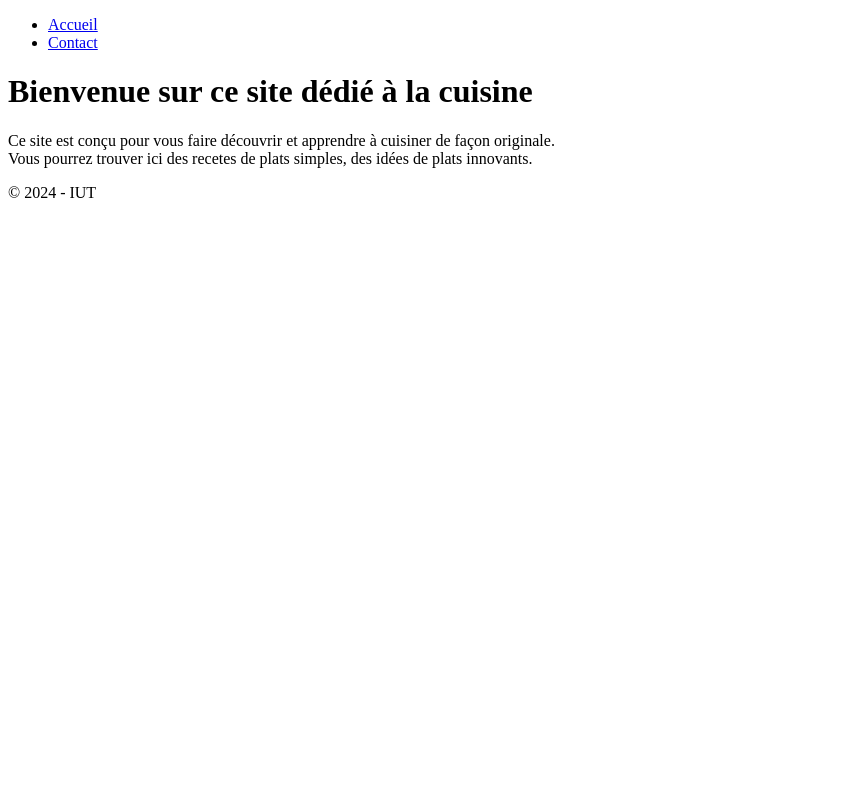
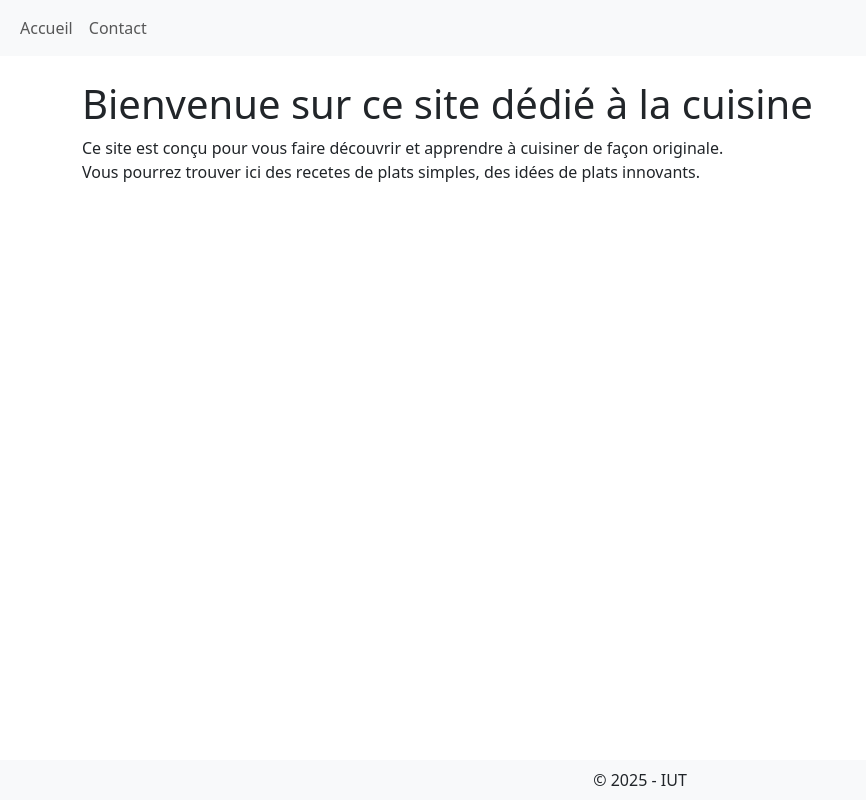
Before and after one commit to mgorce4/Lacosina, a PHP site: page /index.php in a window 1280 px wide. Shown: the whole page, without its empty margins (0-866 px from the left). Run offline with PHP 8.4, Linux system fonts and the light colour scheme.

Commit message:
Refactor index.php and add contact page with navigation updates

```diff
--- a/lacosina/index.php
+++ b/lacosina/index.php
@@ -1,10 +1,23 @@
 <?php
+// connexion à la base de données
+require_once __DIR__ . '/src/Models/connectDb.php';
 
-require_once(__DIR__.DIRECTORY_SEPARATOR.'src'.DIRECTORY_SEPARATOR.'Models'.DIRECTORY_SEPARATOR.'connectDb.php');
+// header
+require_once __DIR__ . '/src/Views/header.php';
 
-require_once(__DIR__.DIRECTORY_SEPARATOR.'src'.DIRECTORY_SEPARATOR.'Views'.DIRECTORY_SEPARATOR.'header.php');
+// routage simple
+$route = isset($_GET['c']) ? $_GET['c'] : 'home';
 
-require_once(__DIR__.DIRECTORY_SEPARATOR.'src'.DIRECTORY_SEPARATOR.'Controllers'.DIRECTORY_SEPARATOR.'homeController.php');
+switch ($route) {
+    case 'home':
+        require_once __DIR__ . '/src/Controllers/homeController.php';
+        break;
+    case 'contact':
+        require_once __DIR__ . '/src/Controllers/contactController.php';
+        break;
+    default:
+        echo "Page non trouvée";
+}
 
-require_once(__DIR__.DIRECTORY_SEPARATOR.'src'.DIRECTORY_SEPARATOR.'Views'.DIRECTORY_SEPARATOR.'footer.php');
-?>
+// footer
+require_once __DIR__ . '/src/Views/footer.php';
--- /dev/null
+++ b/lacosina/src/Controllers/contactController.php
@@ -0,0 +1,2 @@
+<?php
+require_once __DIR__ . '/../Views/contact.php';
--- /dev/null
+++ b/lacosina/src/Views/contact.php
@@ -0,0 +1,2 @@
+<h1>Contact</h1>
+<p>Vous pouvez nous contacter à l’adresse suivante : contact@lacosina.fr</p>
--- a/lacosina/src/Views/footer.php
+++ b/lacosina/src/Views/footer.php
@@ -1,3 +1,9 @@
-<footer>
-    <div>&copy; 2024 - IUT</div>
-</footer>
+    </div> <!-- fin container -->
+
+    <footer>
+        <div class="text-center fixed-bottom bg-light p-2">
+            &copy; <?php echo date("Y"); ?> - IUT
+        </div>
+    </footer>
+</body>
+</html>
--- a/lacosina/src/Views/header.php
+++ b/lacosina/src/Views/header.php
@@ -4,16 +4,26 @@
     <meta charset="UTF-8">
     <meta name="viewport" content="width=device-width, initial-scale=1.0">
     <title>La Cosina</title>
+
+    <!-- Bootstrap CSS -->
+    <link href="https://cdn.jsdelivr.net/npm/bootstrap@5.3.3/dist/css/bootstrap.min.css" rel="stylesheet">
+    <!-- Bootstrap JS -->
+    <script src="https://cdn.jsdelivr.net/npm/bootstrap@5.3.3/dist/js/bootstrap.bundle.min.js"></script>
 </head>
 <body>
-    <nav>
-        <ul>
-            <li>
-                <a href='?c=home'>Accueil</a>
-            </li>
-            <li>
-                <a href='?c=contact'>Contact</a>
-            </li>
-        </ul>
+    <!-- menu de navigation -->
+    <nav class="navbar navbar-expand-lg bg-body-tertiary">
+        <div class="container-fluid">
+            <ul class="navbar-nav me-auto mb-2 mb-lg-0">
+                <li class="nav-item">
+                    <a class="nav-link" href='?c=home'>Accueil</a>
+                </li>
+                <li class="nav-item">
+                    <a class="nav-link" href='?c=contact'>Contact</a>
+                </li>
+            </ul>
+        </div>
     </nav>
-</body>
+
+    <!-- corps de la page -->
+    <div class="container mt-4">
```
